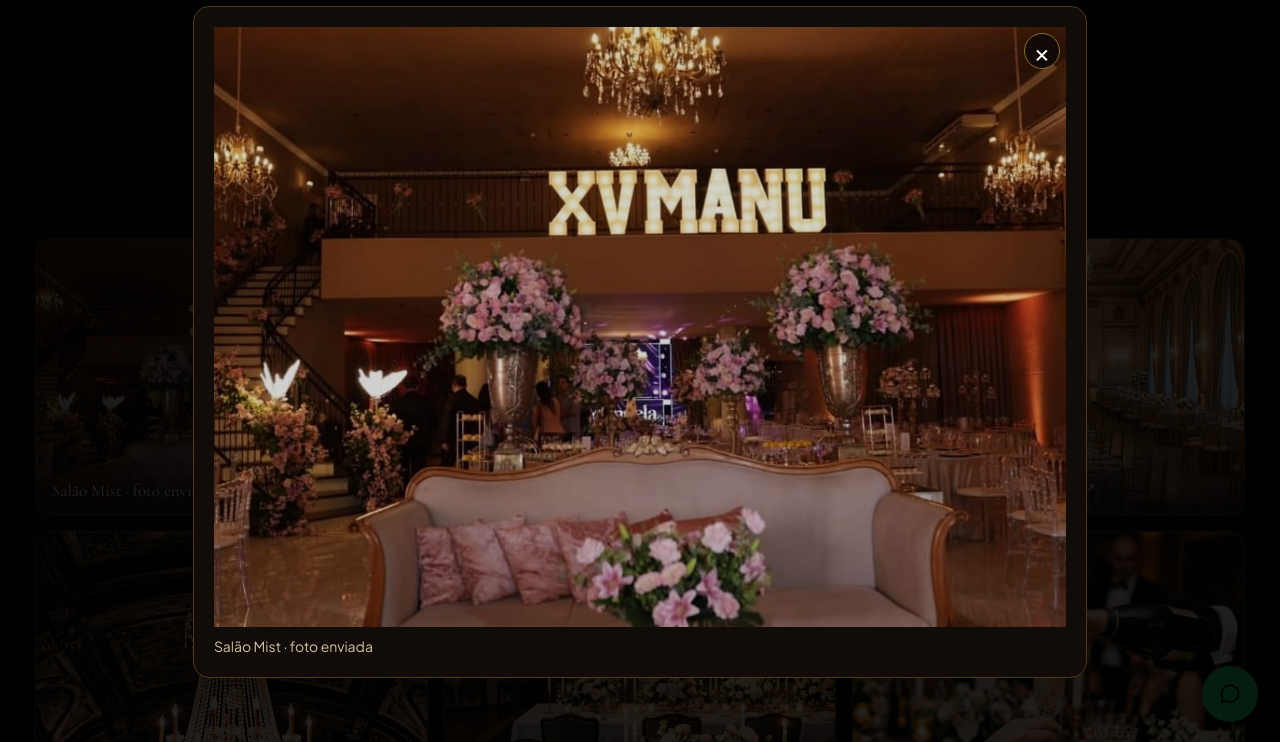
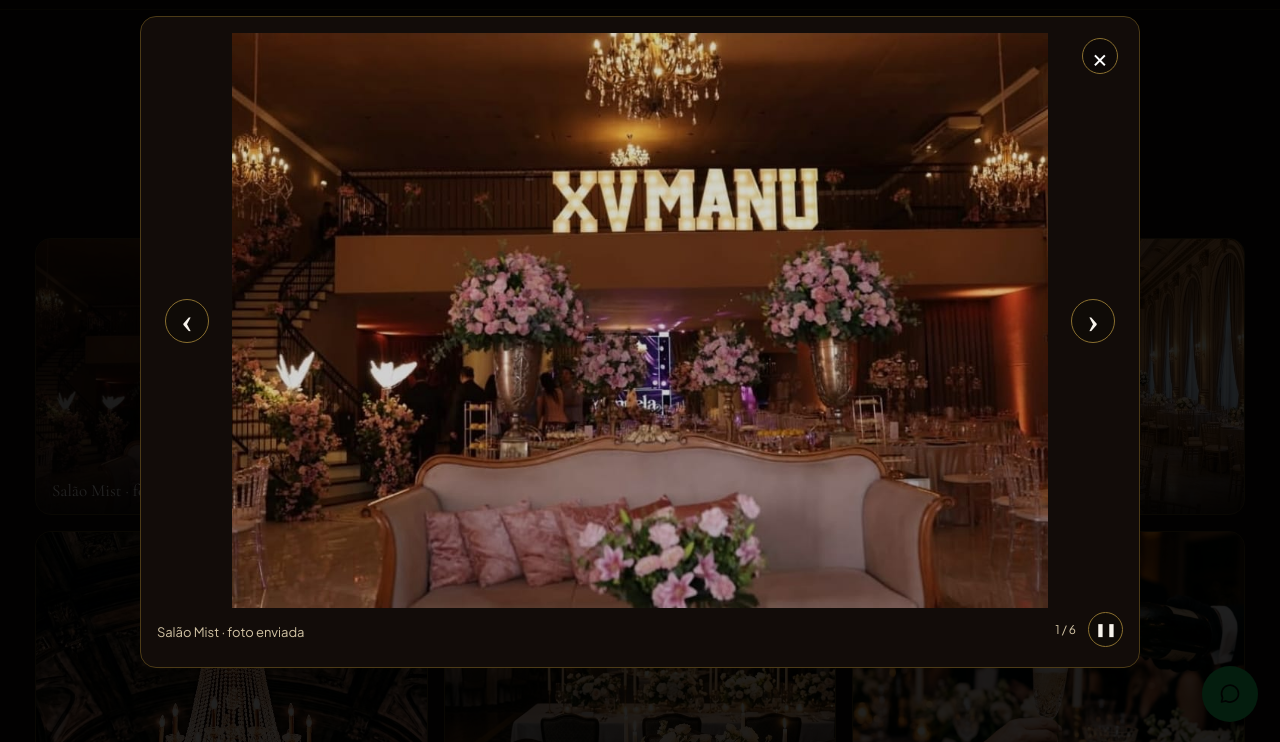
Before and after one commit to dansoberanis-dev/misteventos, a plain HTML site: page index.html in a window 1280 px wide. Both pictures are taken after a click on the button "Salão Mist · foto enviada ⤢". Shown: the part 4391-5133 px from the top of the page. Drawn offline with nearby package versions, Linux system fonts and the light colour scheme.

Commit message:
Clareia hero e adiciona carrossel na galeria

```diff
--- a/index.html
+++ b/index.html
@@ -23,5 +23,9 @@
 </main>
 <footer><div class="container footer-grid"><div><a class="footer-brand" href="#inicio"><img src="assets/logo-transparente.png" alt="Mist Eventos"></a><p>Sofisticação e elegância para eventos sociais e corporativos em Curitiba.</p><div class="social-links"><a href="https://www.instagram.com/misteventoscuritiba/" target="_blank" rel="noopener noreferrer" aria-label="Instagram"><svg><use href="#i-insta"/></svg></a><a href="https://wa.me/message/GBQ2Y3HICQO5L1" target="_blank" rel="noopener noreferrer" aria-label="WhatsApp"><svg><use href="#i-chat"/></svg></a></div></div><div><h4>NAVEGAÇÃO</h4><div class="footer-nav"><a href="#sobre">Sobre</a><a href="#estrutura">Estrutura</a><a href="#eventos">Eventos</a><a href="#galeria">Galeria</a><a href="#depoimentos">Depoimentos</a><a href="#contato">Contato</a></div></div><div><h4>CONTATO</h4><p><a href="https://www.google.com/maps/search/?api=1&query=Av.+Marechal+Floriano+Peixoto,+4209,+Curitiba,+PR" target="_blank" rel="noopener noreferrer">⌾ &nbsp;Av. Marechal Floriano Peixoto, 4209 · Curitiba/PR</a></p><p><a href="tel:+5541988265923">(41) 98826-5923</a></p><p><a href="https://www.instagram.com/misteventoscuritiba/" target="_blank" rel="noopener noreferrer">@misteventoscuritiba</a></p></div></div><div class="container footer-bottom"><span>© <span id="year"></span> Mist Eventos · Todos os direitos reservados</span><a href="#inicio">VOLTAR AO TOPO ↑</a></div></footer>
 <a class="floating-wa" href="https://wa.me/message/GBQ2Y3HICQO5L1" target="_blank" rel="noopener noreferrer" aria-label="Fale conosco pelo WhatsApp"><svg><use href="#i-chat"/></svg></a>
-<dialog class="lightbox" aria-label="Imagem da galeria"><button class="lightbox-close" type="button" aria-label="Fechar imagem">×</button><img src="assets/espaco-mist.jpg" alt=""><p></p></dialog>
+<dialog class="lightbox" aria-label="Galeria de imagens">
+  <button class="lightbox-close" type="button" aria-label="Fechar imagem">×</button>
+  <div class="lightbox-stage"><img src="assets/espaco-mist.jpg" alt=""><button class="lightbox-arrow lightbox-prev" type="button" aria-label="Imagem anterior">‹</button><button class="lightbox-arrow lightbox-next" type="button" aria-label="Próxima imagem">›</button></div>
+  <div class="lightbox-bottom"><p class="lightbox-caption"></p><div class="lightbox-tools"><span class="lightbox-count"></span><button class="lightbox-pause" type="button" aria-label="Pausar apresentação" title="Pausar apresentação">❚❚</button></div></div>
+</dialog>
 </body></html>
--- a/script.js
+++ b/script.js
@@ -27,16 +27,82 @@ document.querySelectorAll('.filter').forEach(button => button.addEventListener('
   });
 }));
 const lightbox = document.querySelector('.lightbox');
+const lightboxImage = lightbox.querySelector('img');
+const lightboxCaption = lightbox.querySelector('.lightbox-caption');
+const lightboxCount = lightbox.querySelector('.lightbox-count');
+const lightboxPause = lightbox.querySelector('.lightbox-pause');
+const reducedMotion = window.matchMedia('(prefers-reduced-motion: reduce)');
+let visibleImages = [];
+let currentImage = 0;
+let galleryTimer = null;
+let galleryPlaying = false;
+
+function atualizarControleGaleria() {
+  lightboxPause.textContent = galleryPlaying ? '❚❚' : '▶';
+  lightboxPause.setAttribute('aria-label', galleryPlaying ? 'Pausar apresentação' : 'Reproduzir apresentação');
+  lightboxPause.title = galleryPlaying ? 'Pausar apresentação' : 'Reproduzir apresentação';
+  lightboxPause.hidden = visibleImages.length < 2;
+  lightbox.querySelectorAll('.lightbox-arrow').forEach(button => { button.hidden = visibleImages.length < 2; });
+}
+
+function agendarGaleria() {
+  clearTimeout(galleryTimer);
+  galleryTimer = null;
+  if (lightbox.open && galleryPlaying && visibleImages.length > 1 && !document.hidden) {
+    galleryTimer = setTimeout(() => mudarImagem(1), 3000);
+  }
+}
+
+function exibirImagem() {
+  const item = visibleImages[currentImage];
+  if (!item) return;
+  const source = item.querySelector('img');
+  lightboxImage.src = source.src;
+  lightboxImage.alt = source.alt;
+  lightboxCaption.textContent = item.dataset.caption;
+  lightboxCount.textContent = `${currentImage + 1} / ${visibleImages.length}`;
+  atualizarControleGaleria();
+  agendarGaleria();
+}
+
+function mudarImagem(direction) {
+  if (!visibleImages.length) return;
+  currentImage = (currentImage + direction + visibleImages.length) % visibleImages.length;
+  exibirImagem();
+}
+
 document.querySelectorAll('.gallery-item').forEach(item => item.addEventListener('click', () => {
-  const source = item.querySelector('img');
-  const image = lightbox.querySelector('img');
-  image.src = source.src;
-  image.alt = source.alt;
-  lightbox.querySelector('p').textContent = item.dataset.caption;
+  visibleImages = Array.from(document.querySelectorAll('.gallery-item:not([hidden])'));
+  currentImage = visibleImages.indexOf(item);
+  galleryPlaying = !reducedMotion.matches;
   lightbox.showModal();
+  exibirImagem();
 }));
+lightbox.querySelector('.lightbox-prev').addEventListener('click', () => mudarImagem(-1));
+lightbox.querySelector('.lightbox-next').addEventListener('click', () => mudarImagem(1));
+lightboxPause.addEventListener('click', () => {
+  galleryPlaying = !galleryPlaying;
+  atualizarControleGaleria();
+  agendarGaleria();
+});
 lightbox.querySelector('.lightbox-close').addEventListener('click', () => lightbox.close());
 lightbox.addEventListener('click', event => { if (event.target === lightbox) lightbox.close(); });
+lightbox.addEventListener('close', () => { clearTimeout(galleryTimer); galleryTimer = null; });
+lightbox.addEventListener('keydown', event => {
+  if (event.key === 'ArrowLeft') { event.preventDefault(); mudarImagem(-1); }
+  if (event.key === 'ArrowRight') { event.preventDefault(); mudarImagem(1); }
+});
+document.addEventListener('visibilitychange', agendarGaleria);
+let touchStartX = null;
+lightbox.querySelector('.lightbox-stage').addEventListener('touchstart', event => {
+  if (event.touches.length === 1) touchStartX = event.touches[0].clientX;
+}, { passive: true });
+lightbox.querySelector('.lightbox-stage').addEventListener('touchend', event => {
+  if (touchStartX === null || !event.changedTouches.length) return;
+  const distance = event.changedTouches[0].clientX - touchStartX;
+  touchStartX = null;
+  if (Math.abs(distance) >= 45) mudarImagem(distance < 0 ? 1 : -1);
+}, { passive: true });
 
 document.querySelector('#proposal').addEventListener('submit', event => {
   event.preventDefault();
--- a/style.css
+++ b/style.css
@@ -56,3 +56,23 @@ html,body{max-width:100%;overflow-x:clip}
   .address-pill{max-width:100%;white-space:normal;line-height:1.4}
   .address-pill svg{flex-shrink:0}
 }
+
+/* Hero mais claro, preservando o contraste do texto. */
+.hero-overlay{background:linear-gradient(90deg,rgba(12,8,6,.62) 0%,rgba(12,8,6,.42) 49%,rgba(12,8,6,.34) 100%),linear-gradient(0deg,rgba(13,9,7,.72) 0%,transparent 35%,rgba(13,9,7,.10) 100%)}
+@media(max-width:650px){.hero-overlay{background:linear-gradient(90deg,rgba(12,8,6,.58),rgba(12,8,6,.34)),linear-gradient(0deg,rgba(13,9,7,.72),transparent 45%)}}
+
+/* Carrossel da imagem ampliada. */
+.lightbox{width:min(94vw,1000px);padding:16px;overflow:visible}
+.lightbox-stage{position:relative;display:flex;justify-content:center;align-items:center;touch-action:pan-y}
+.lightbox-stage img{width:100%;max-height:calc(85vh - 105px);object-fit:contain}
+.lightbox-arrow,.lightbox-pause{border:1px solid #8a7030;background:#100b08dc;color:#f8f4ed;display:grid;place-items:center;cursor:pointer}
+.lightbox-arrow{position:absolute;top:50%;transform:translateY(-50%);width:44px;height:44px;border-radius:50%;font:36px/1 Georgia,serif}
+.lightbox-arrow:hover,.lightbox-pause:hover{background:var(--gold);color:#100b08}
+.lightbox-arrow[hidden],.lightbox-pause[hidden]{display:none}
+.lightbox-prev{left:8px}.lightbox-next{right:8px}
+.lightbox-bottom{display:flex;align-items:center;justify-content:space-between;gap:12px;min-height:43px}
+.lightbox-bottom p{margin:6px 0 0;color:#d1c3a4;font-size:13px;line-height:1.4}
+.lightbox-tools{display:flex;align-items:center;gap:12px;flex:none;color:#d1c3a4;font-size:12px}
+.lightbox-pause{width:35px;height:35px;border-radius:50%;font-size:13px}
+.lightbox-close{z-index:2;right:21px;top:21px}
+@media(max-width:650px){.lightbox{width:calc(100vw - 24px);padding:10px}.lightbox-arrow{width:38px;height:38px;font-size:30px}.lightbox-prev{left:5px}.lightbox-next{right:5px}.lightbox-close{right:15px;top:15px}.lightbox-bottom p{font-size:12px}}
```
